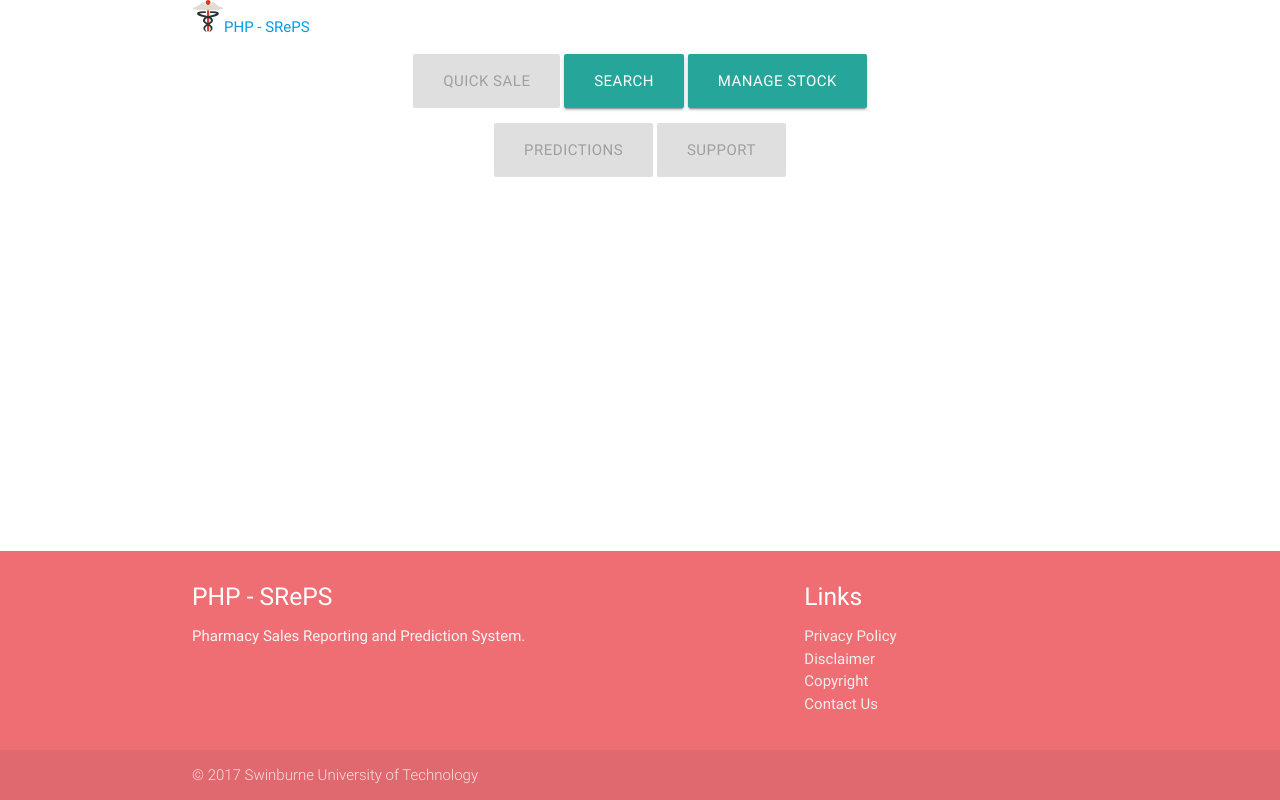
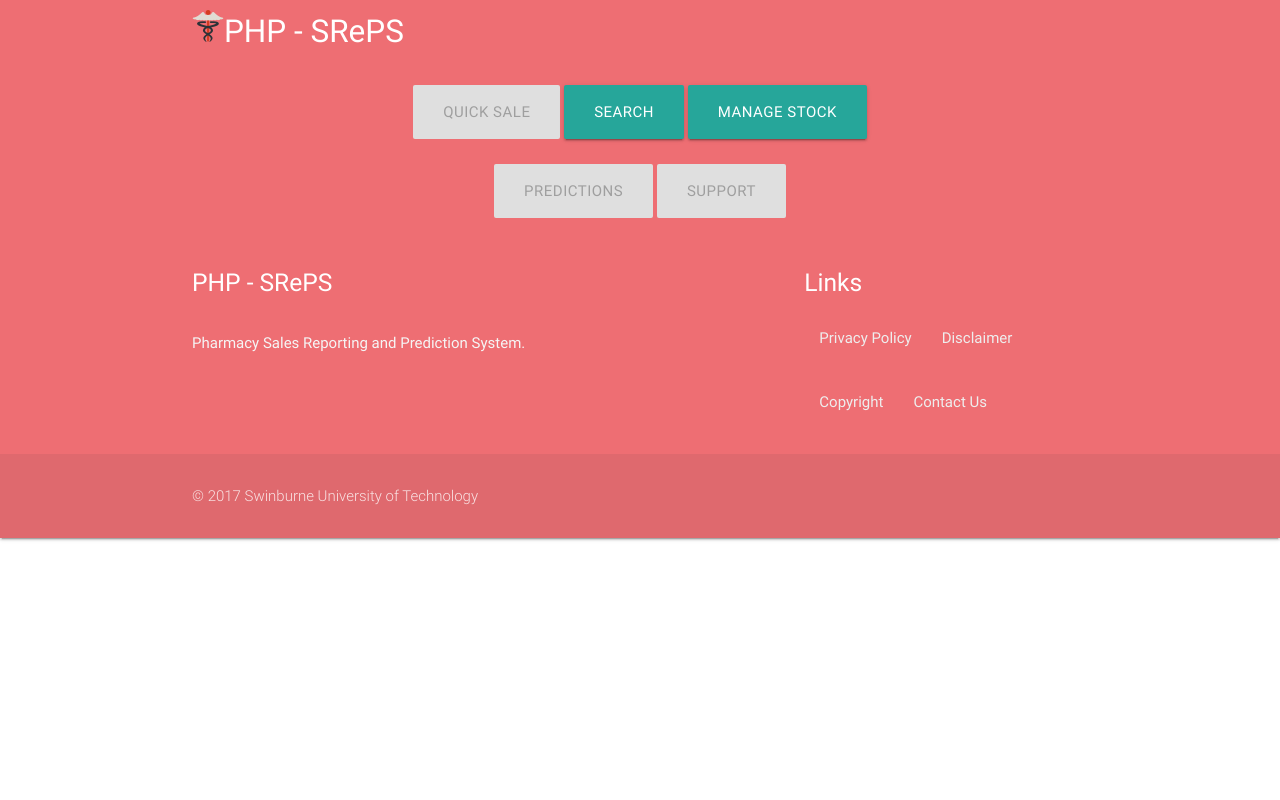
Before and after one commit to edleeenna/swe30010_sreps_webserver, a PHP site: page /index.php in a window 1280 px wide. Run offline with PHP 8.4, Linux system fonts and the light colour scheme; data that the repository does not hold is empty; some libraries are stand-ins or nearby versions.

Commit message:
Update head.php
Adjusted for a different page structure for the header and nav. John.

```diff
--- a/includes/head.php
+++ b/includes/head.php
@@ -40,6 +40,7 @@
 ?>
   </head>
   <body>
+    <nav class="nav-extended">
 <?php
   include $_SERVER[ 'DOCUMENT_ROOT' ] . '/includes/header.php';
 ?>
```
